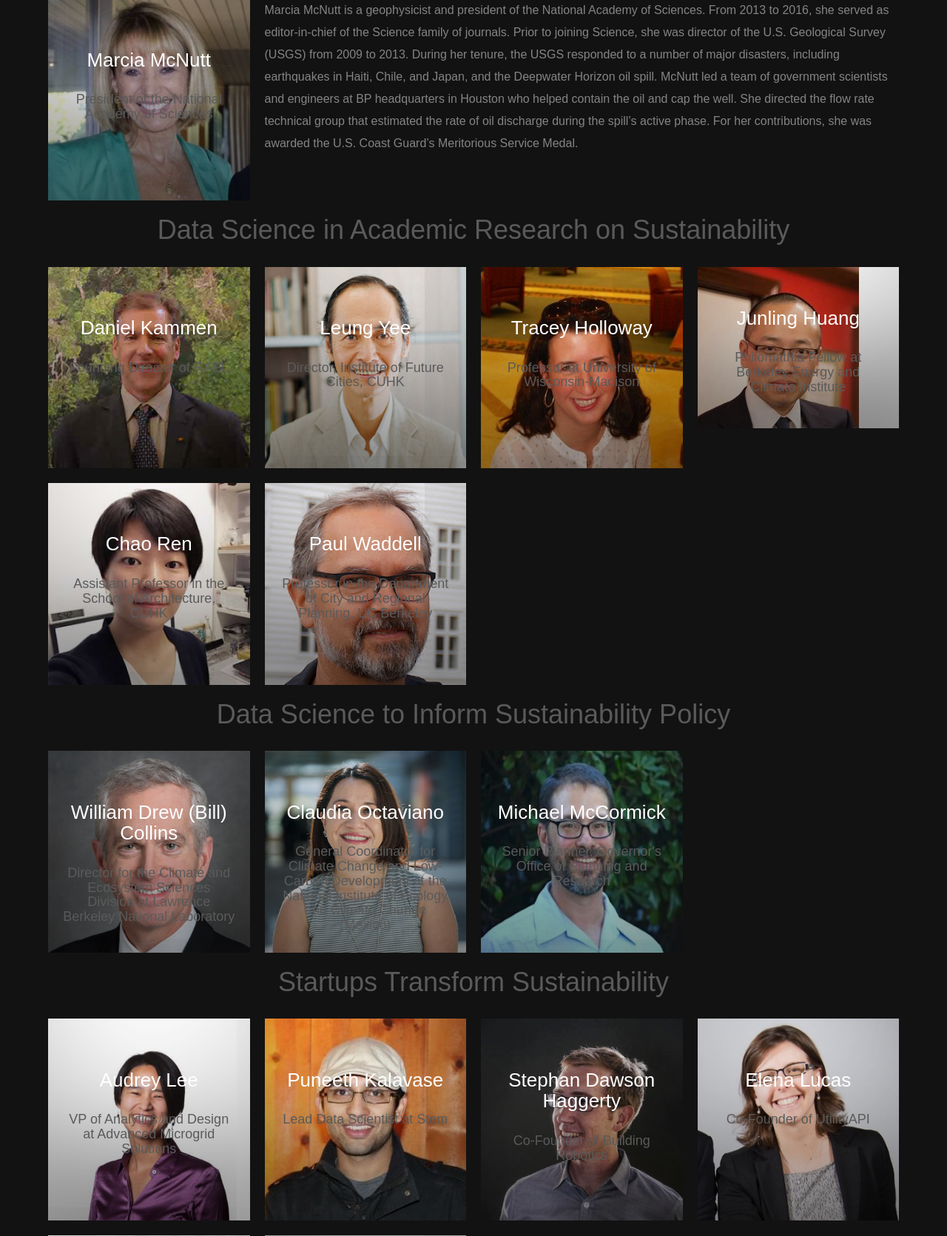
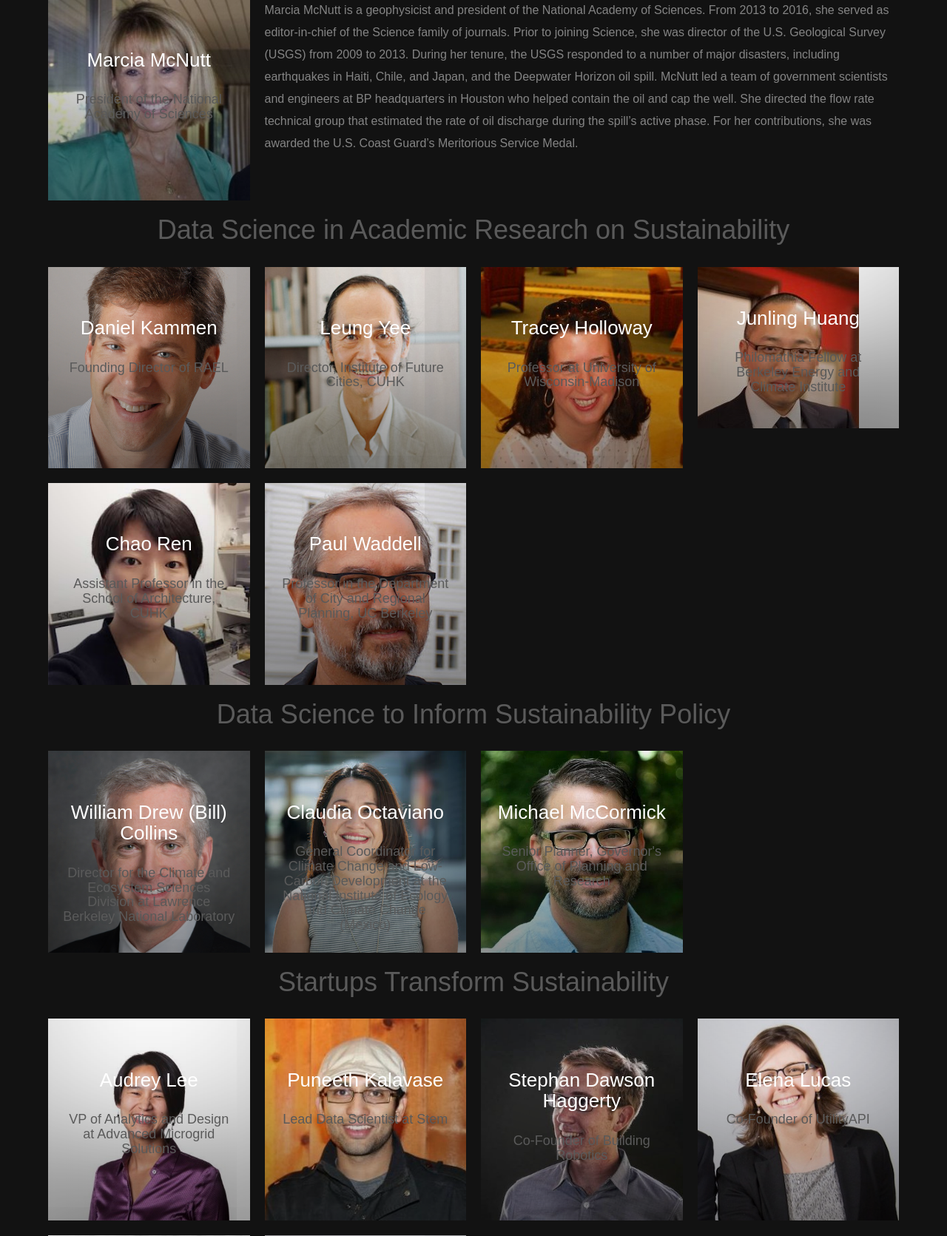
Before and after one commit to sarahxy/beci-forum, a PHP site: page /index.html in a window 1280 px wide. Shown: the part 911-2582 px from the top of the page at 74% size. Run offline with PHP 8.4, Linux system fonts and the light colour scheme; style sheets or scripts are compiled from the project's sources; some libraries are stand-ins or nearby versions.

Commit message:
adding images

```diff
--- a/sass/style.scss
+++ b/sass/style.scss
@@ -213,7 +213,7 @@ figure {
 	background-size: cover;
 	position: relative;
 	@media screen and (max-width: $screen-sm) {
-		heifght: inherit;
+		height: inherit;
 		padding: 3em 0;
 	}
 	.btn {
@@ -224,7 +224,7 @@ figure {
 	&.fh5co-cover_2{
 		height: 600px;
 		@media screen and (max-width: $screen-sm) {
-			heifght: inherit;
+			height: inherit;
 			padding: 3em 0;
 		}
 
```
Also changed, not shown: images/ali_ferguson.jpg (added), images/dan_kammen.jpg, images/michael_mccormick.jpg, images/philomathia_foundation_logo.png (added).
